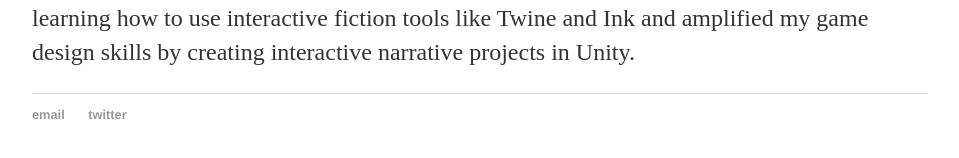
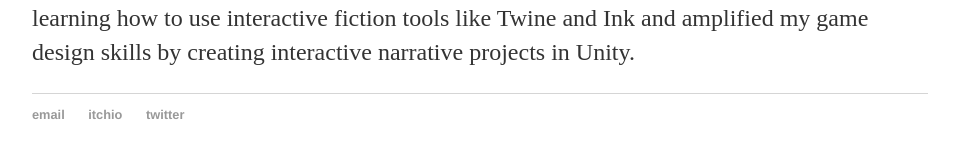
Before and after one commit to toyinariyo/toyinariyo.github.io, a Jekyll site: the page built from index.html, in a window 1280 px wide. Shown: the part 375-533 px from the top of the page, without its empty margins (160-1119 px from the left). Built offline with Jekyll 4.4.1, drawn with Linux system fonts in a browser that asks for light colours.

Commit message:
Update default.html
Added itchio page to footer

```diff
--- a/_layouts/default.html
+++ b/_layouts/default.html
@@ -23,6 +23,7 @@
 		<footer>
     		<ul>
         		<li><a href="mailto:toyinariyo66@gmail.com">email</a></li>
+			<li><a href="https://toyinariyo.itch.io">itchio</a></li>
         		<li><a href="https://twitter.com/toyinariyo66">twitter</a></li>
 			</ul>
 		</footer>
```
